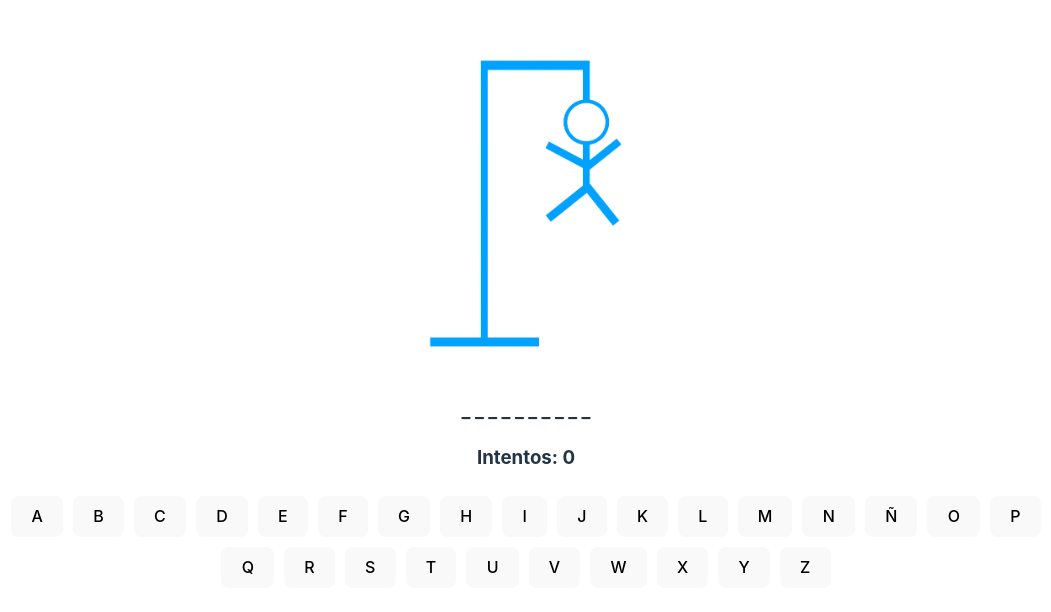
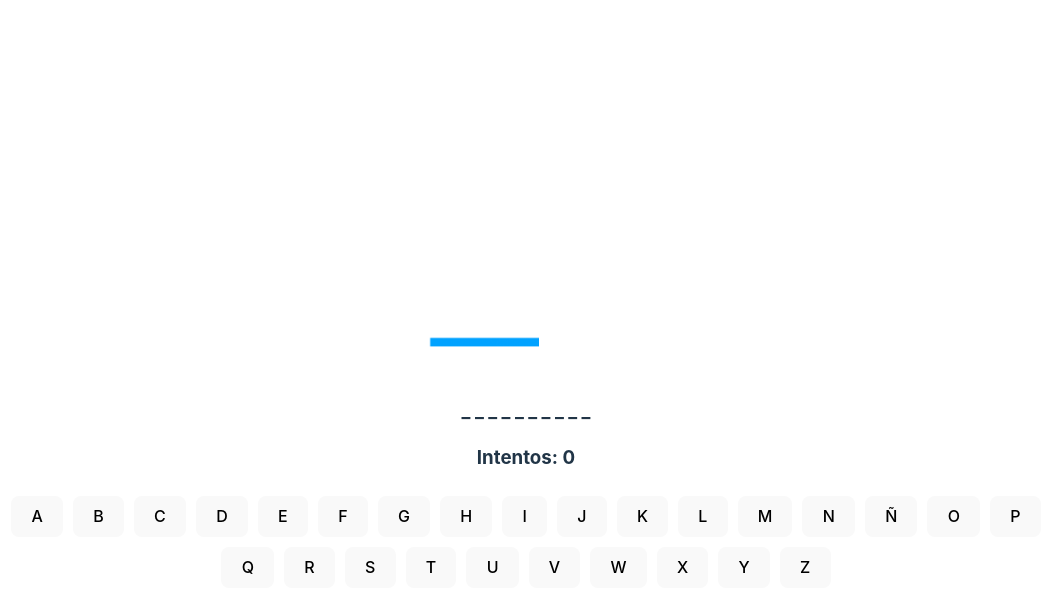
Before and after one commit to Alquimista-07/JS-TS-Reforzamiento, a React (Vite) app in the folder 6. Sección 7 Creación de un juego de ahorcado - React/hanging/: page / in a window 1280 px wide. Shown: the part 146-758 px from the top of the page, without its empty margins (114-1165 px from the left). Built offline with nearby package versions, Linux system fonts and the light colour scheme.

Commit message:
83. Manejar los intentos fallidos

```diff
--- a/6. Sección 7 Creación de un juego de ahorcado - React/hanging/src/App.tsx
+++ b/6. Sección 7 Creación de un juego de ahorcado - React/hanging/src/App.tsx
@@ -1,3 +1,5 @@
+import { useState } from 'react';
+
 // Importamos el arreglo de letras
 import { letters } from './helpers/letters';
 
@@ -7,22 +9,42 @@ import { HangImage } from './components/HangImage';
 import "./App.css";
 
 function App() {
+
+  // NOTA: Para manejar los intentos e ir cambiandolos necesitamos manejar el estado en React.
+  //       Y el estado no es más que como se encuentra el valor de alguna variable y con esa
+  //       variable adicionalmente queremos mostrar algo en el html. Para manejar el estado en
+  //       React existe un hook o función especial llamada el useState.
+  //       Esta tiene un arreglo en la cual el primero elemento es una variable que va a almacenar
+  //       el estado y un segundo elemento que es una función que va a permitir actualizar ese estado-
+  //       Adicionalmente a el useStatela también le podemos indicar un valor inicial el cual se manda
+  //       como un argumento.
+  const [ intento, setIntento ] = useState(0);
+
+  const checkLetter = ( letter: string ) => {
+    // Suponiendo que la letra es errada y usamos la función del useState para actualizar el estado.
+    // Adicionalmente con la ayuda de la función min mantenemos el valor mínimo para que cuando los
+    // intentos supere el valor mínimo establecido que es 9 lo siga manteniendo y el contador de
+    // intentos no suba de 9
+    setIntento( Math.min( intento + 1, 9 ) );
+  }
+
   return (
     <div className="App">
       {/* Imágenes */}
       {/* Para el manejor de las imágenes lo separamos en un componente al cual le enviamos un parámetro (imageNumber) también conocido como prop o property */}
-      <HangImage imageNumber={ 9 } />
+      <HangImage imageNumber={ intento } />
 
       {/* Palabra oculta */}
       <h3>_ _ _ _ _ _ _ _ _ _</h3>
 
       {/* Contador de intentos */}
-      <h3>Intentos: 0</h3>
+      <h3>Intentos: { intento }</h3>
 
       {/* Botones de letras */}
       {
         letters.map( (letter) => (
           <button
+            onClick={ () => checkLetter( letter ) }
             key={ letter }>
               { letter }
           </button>
```
